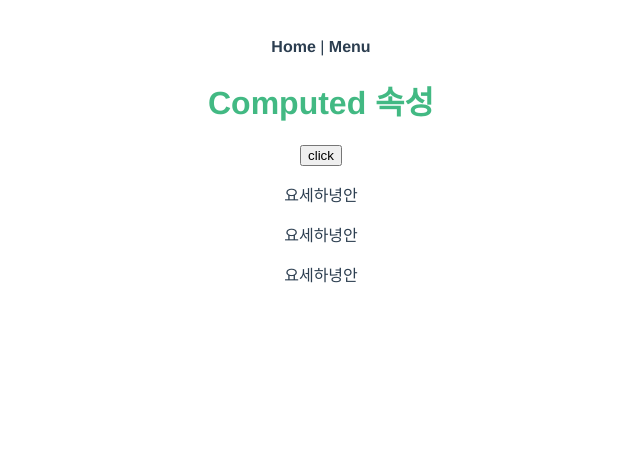
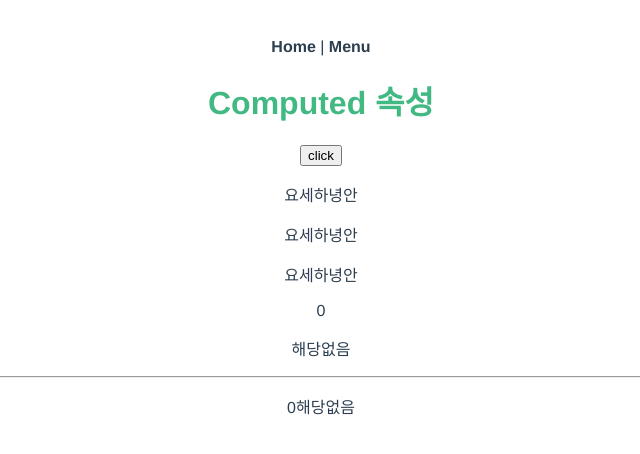
Before and after one commit to kyeongmin21/vueStudy, a Vue app: page /computed in a window 1280 px wide. Shown: the top 454 px of the page, without its empty margins (319-959 px from the left). Built offline with nearby package versions, Linux system fonts and the light colour scheme.

Commit message:
computed 메소드로 빼내는법 생각하기

```diff
--- a/src/views/Computed.vue
+++ b/src/views/Computed.vue
@@ -5,6 +5,20 @@
     <p>{{ reverseMessage }}</p>
     <p>{{ reverseMessage }}</p>
     <p>{{ reverseMessage }}</p>
+
+    <div>
+      <p v-if="typeof number.num1">{{ number.num1 }}</p>
+      <p v-if="number.num2 && !number.num3 && !number.num4">>{{ number.num2 }}</p>
+      <p v-if="!number.num2 && number.num3 && !number.num4">>{{ number.num3 }}</p>
+      <p v-if="!number.num2 && !number.num3 && number.num4">>{{ number.num4 }}</p>
+      <p v-if="!number.num1 && !number.num2 && !number.num3 && !number.num4">{{ number.other }}</p>
+    </div>
+    <hr>
+    <div>
+      <p>{{ test }}</p>
+    </div>
+
+
   </div>
 </template>
 
@@ -12,7 +26,15 @@
 export default {
   data() {
     return {
-      message: '안녕하세요'
+      number: {
+        num1: 0,
+        num2: '',
+        num3: '',
+        num4: '',
+        other: '해당없음'
+      },
+     result: '',
+      message: '안녕하세요',
     };
   },
   methods: {
@@ -21,6 +43,13 @@ export default {
     }
   },
   computed: {
+    test() {
+      const print = []
+      for (const i in this.number) {
+        print.push(this.number[i])
+      }
+      return print.join('')
+    },
       reverseMessage() {
         return this.message.split('').reverse().join('')
       }
```
